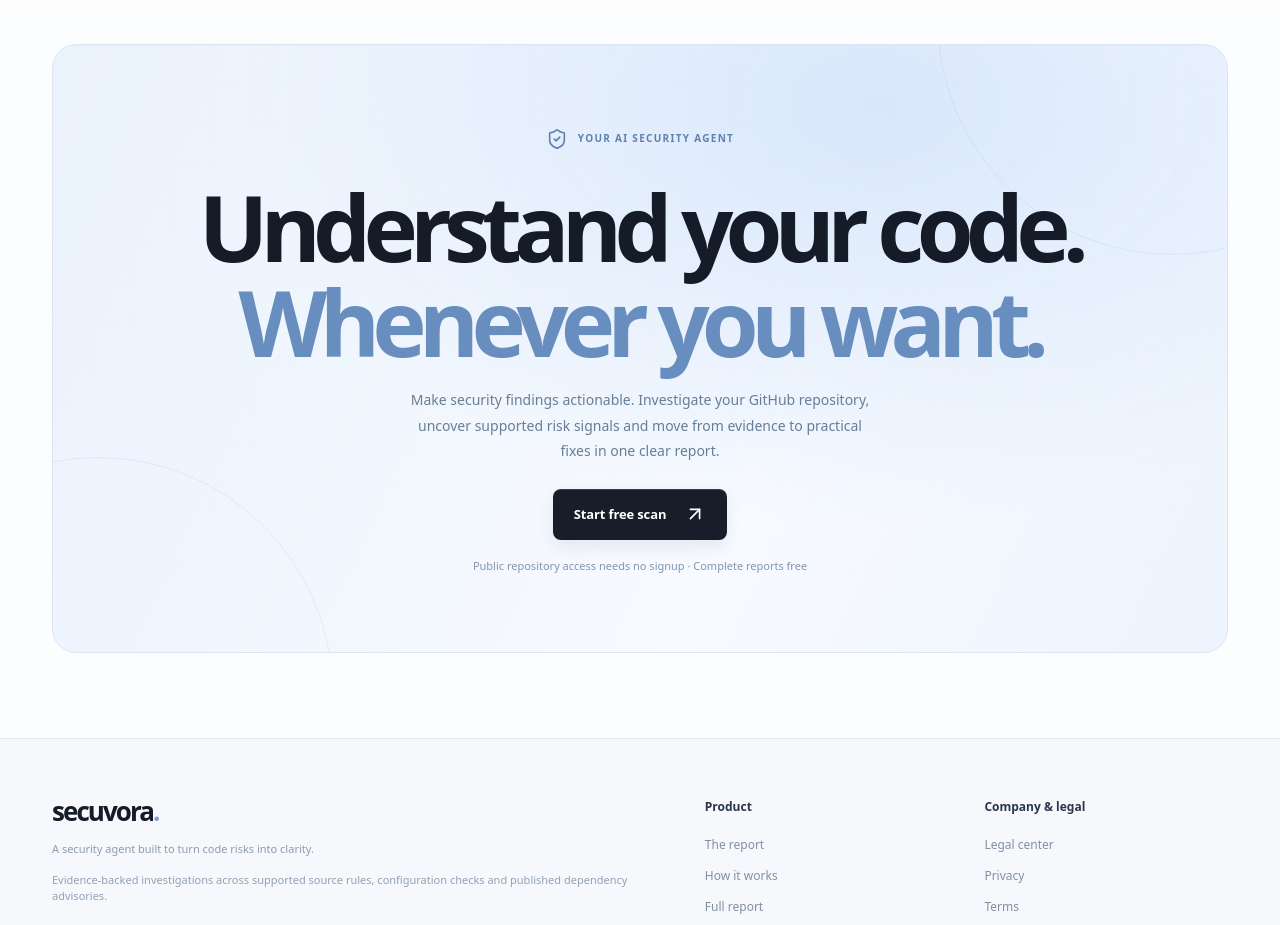
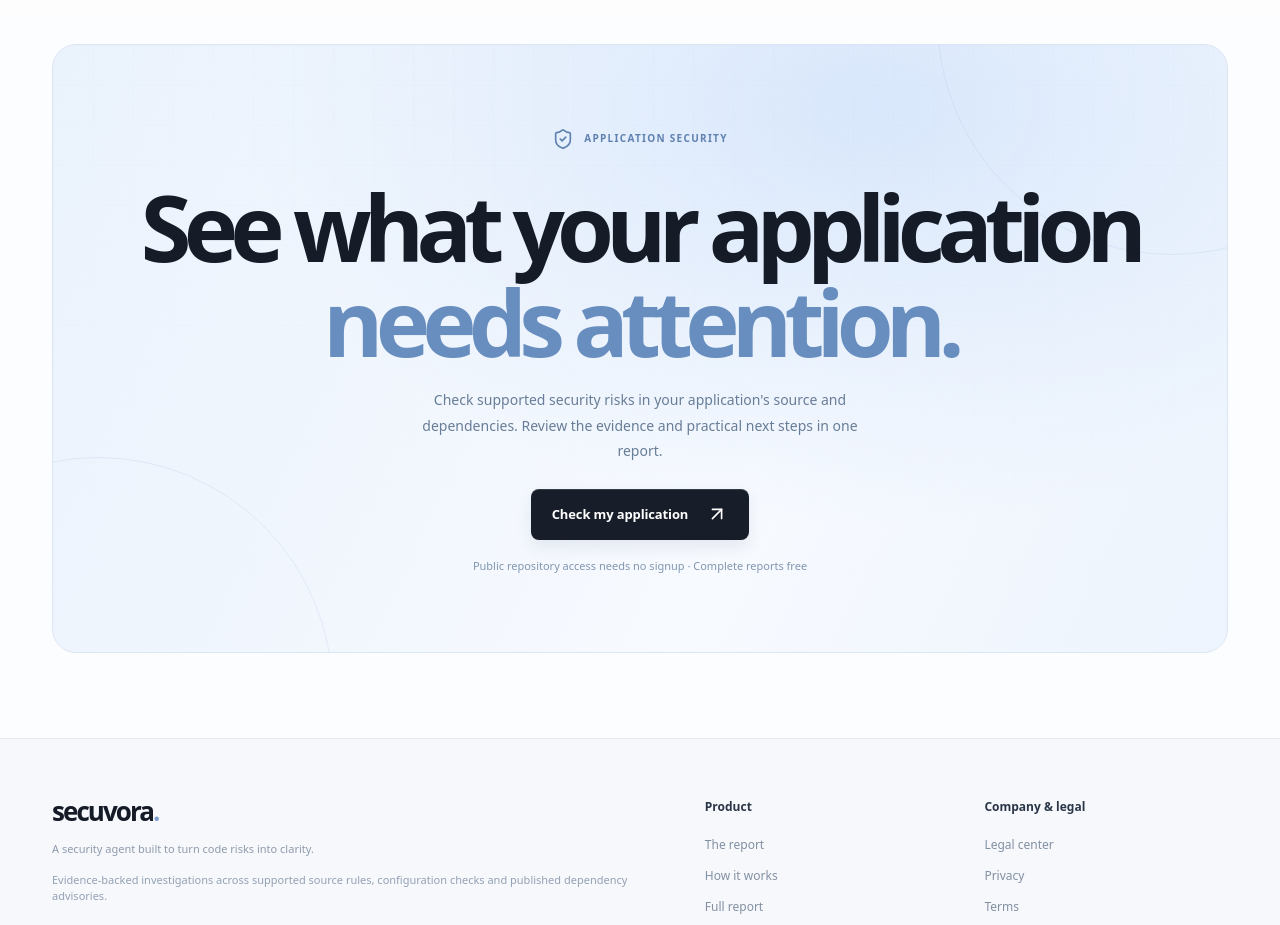
Before and after one commit to helloskyorigin/Safe-sure, a Next.js app: page / in a window 1280 px wide. Shown: the part 4740-5665 px from the top of the page. Built offline with nearby package versions, Linux system fonts and the light colour scheme.

Commit message:
copy: consistent application-check CTAs without changing layout or scanner

```diff
--- a/components/FinalCTA.tsx
+++ b/components/FinalCTA.tsx
@@ -10,10 +10,10 @@ export default function FinalCTA({ onOpenAssessment }: { onOpenAssessment: () =>
       <div className="container">
         <motion.div className="final-cta-inner" initial={{ y: 26 }} whileInView={{ y: 0 }} viewport={{ once: true }} transition={{ duration: reduceMotion ? 0 : .8 }}>
           <div className="cta-orbit" aria-hidden="true"><span/><span/></div>
-          <span className="final-eyebrow"><ShieldCheck size={15}/> YOUR AI SECURITY AGENT</span>
-          <h2 id="final-cta-title">Understand your code.<br/><em>Whenever you want.</em></h2>
-          <p>Make security findings actionable. Investigate your GitHub repository, uncover supported risk signals and move from evidence to practical fixes in one clear report.</p>
-          <button type="button" className="button button-dark final-button" onClick={onOpenAssessment}>Start free scan <ArrowUpRight size={17}/></button>
+          <span className="final-eyebrow"><ShieldCheck size={15}/> APPLICATION SECURITY</span>
+          <h2 id="final-cta-title">See what your application<br/><em>needs attention.</em></h2>
+          <p>Check supported security risks in your application's source and dependencies. Review the evidence and practical next steps in one report.</p>
+          <button type="button" className="button button-dark final-button" onClick={onOpenAssessment}>Check my application <ArrowUpRight size={17}/></button>
           <small>Public repository access needs no signup · Complete reports free</small>
         </motion.div>
       </div>
```
